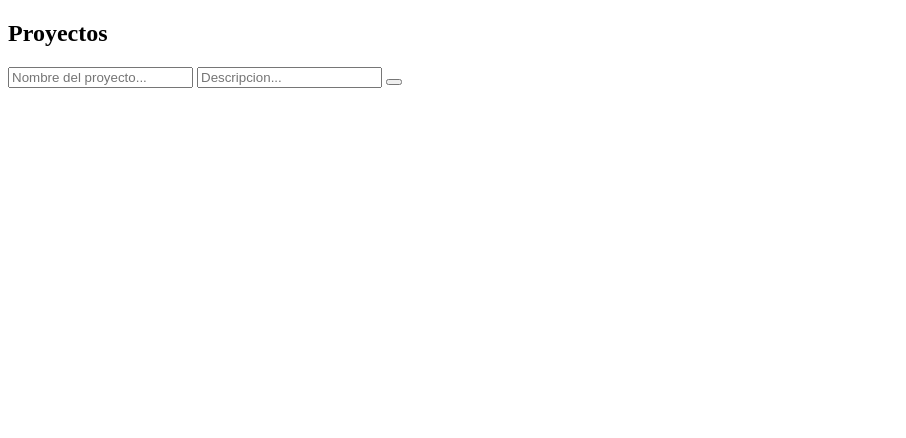
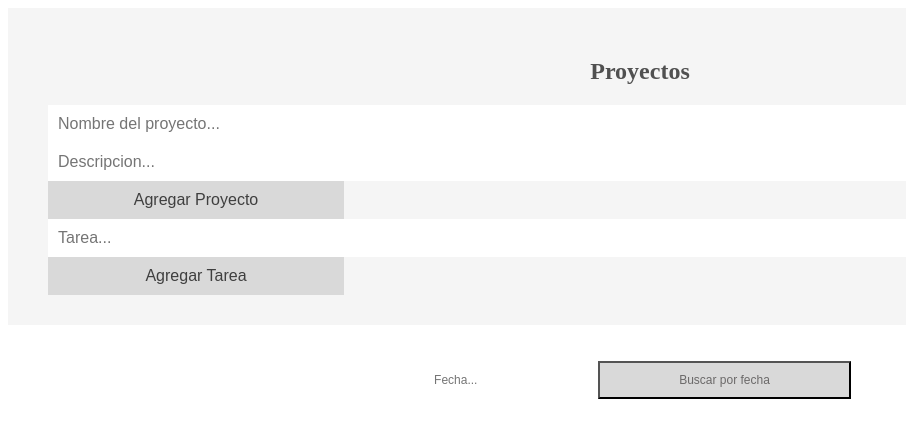
Before and after one commit to davidweissbrod/TP-Proyectos, a plain HTML site: page index.html in a window 1280 px wide. Shown: the whole page, without its empty margins (0-906 px from the left). Drawn offline with Linux system fonts and the light colour scheme.

Commit message:
faltan detalles del css

```diff
--- a/index.html
+++ b/index.html
@@ -4,15 +4,23 @@
     <meta charset="UTF-8">
     <meta http-equiv="X-UA-Compatible" content="IE=edge">
     <meta name="viewport" content="width=device-width, initial-scale=1.0">
+    <link rel="stylesheet" href="styles.css">
     <title>TP Proyectos</title>
 </head>
 <body>
-    <header>
+    <header class = "header">
         <h2>Proyectos</h2>
         <input type="text" id="inputProyecto" placeholder="Nombre del proyecto..." required>
         <input type="text" id="inputDescripcion" placeholder="Descripcion...">
-        <button class = "btn-agregarProyecto" onclick="agregarProyecto()"></button>
+        <button class = "btn-agregar" onclick="agregarProyecto()">Agregar Proyecto</button>
+        <input type="text" id="inputTarea" placeholder="Tarea...">
+        <button class="btn-agregar" onclick="agregarTareaProyecto()">Agregar Tarea</button>
     </header>
-    <ul id="listaProyectos"></ul>
+    <br>
+    <br>
+    <div class="fecha">
+        <input type="text" id="inputFecha" placeholder="Fecha...">
+        <button class="buscar-fecha" onclick="buscarPorFecha()">Buscar por fecha</button>
+    </div>
 </body>
 </html>
--- a/styles.css
+++ b/styles.css
@@ -0,0 +1,54 @@
+.header {
+    background-color: whitesmoke;
+    padding: 30px 40px;
+    color: rgb(80, 80, 80);
+    text-align: center;
+  }
+
+  .header:after {
+    content: "";
+    display: table;
+    clear: both;
+  }
+
+  .header input {
+    border: none;
+    width: 75%;
+    padding: 10px;
+    float: left;
+    font-size: 16px;
+  }
+
+  .btn-agregar {
+    padding: 10px;
+    width: 25%;
+    background: #d9d9d9;
+    color: rgb(63, 63, 63);
+    float: left;
+    text-align: center;
+    font-size: 16px;
+    cursor: pointer;
+    transition: 0.3s;
+    border: none;
+  }
+
+  .buscar-fecha{
+    text-align: center;
+    padding: 10px;
+    width: 20%;
+    background: #d9d9d9;
+    color: rgb(107, 105, 105);
+    font-size: 12px;
+    cursor: pointer;
+    transition: 0.3s;
+  }
+
+  .fecha{
+    text-align: center;
+  }
+
+  .fecha input{
+    border: none;
+    font-size: 12px;
+    padding: 5px;
+  }
```
Also changed, not shown: script.js (+34 -8 lines).
